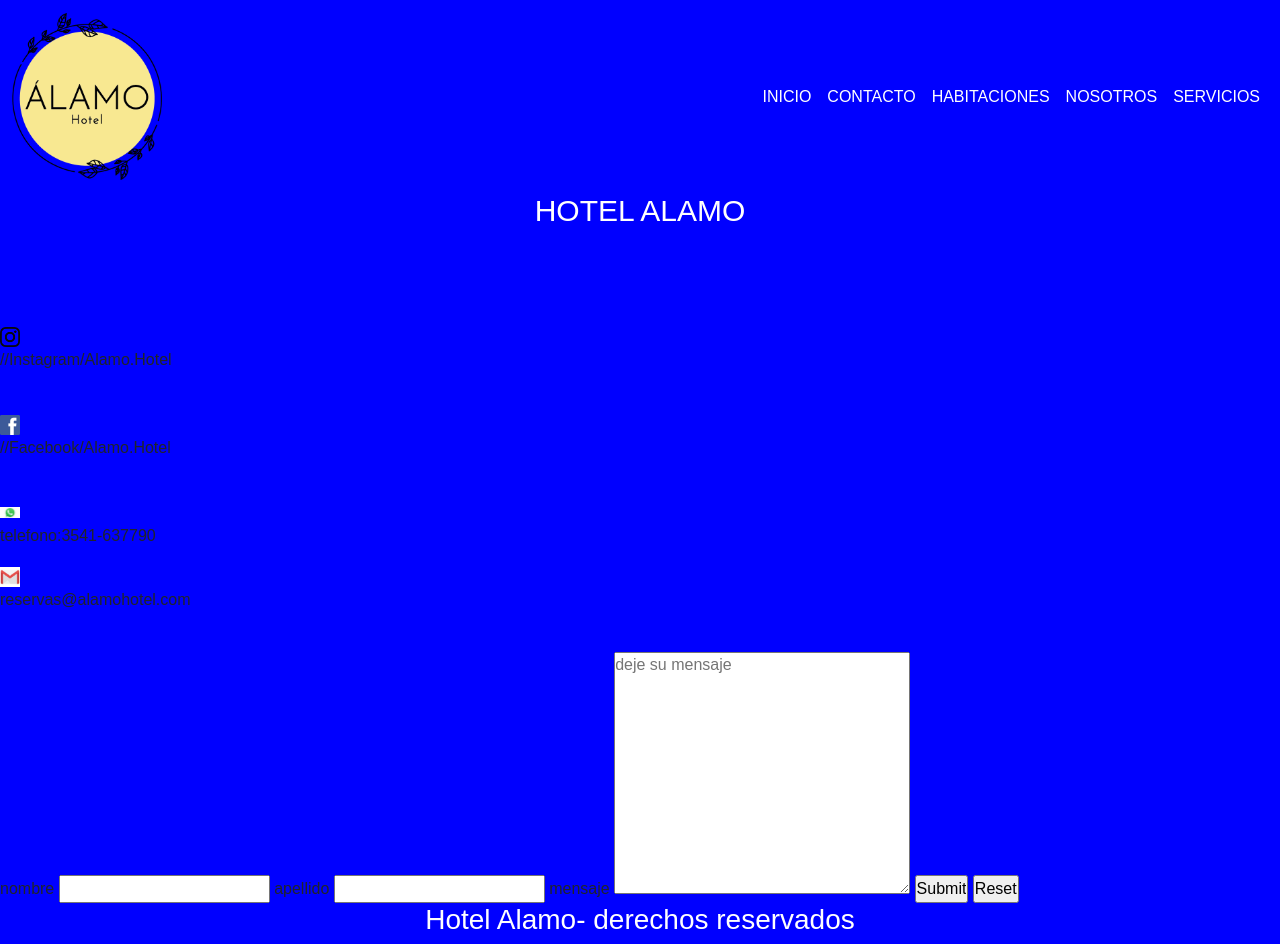
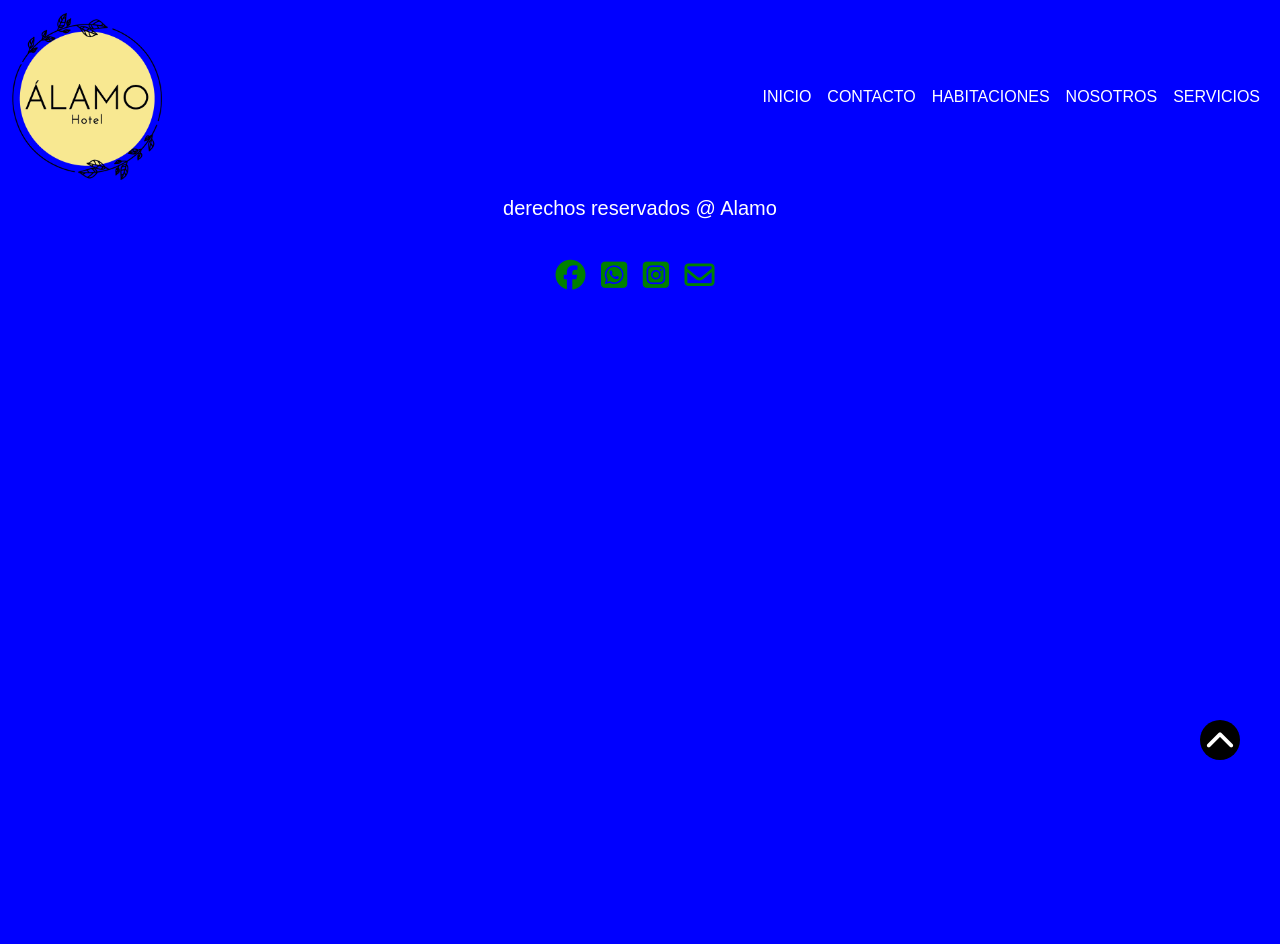
Before and after one commit to NahuelRodriguez2509/53800, a plain HTML site: page html/contacto.html in a window 1280 px wide. After the commit the page ends 800 px from the top, so only its background shows below. Drawn offline with nearby package versions, Linux system fonts and the light colour scheme; a web font is replaced by a local one.

Commit message:
vincular htmls

```diff
--- a/css/estilos.css
+++ b/css/estilos.css
@@ -16,7 +16,7 @@ footer{
     text-align: center;
     background-color: blue;
     color: white;
-    font-size: 30px;
+    font-size: 20px;
 }
 .redes{
     margin-top: 30px;
@@ -151,6 +151,7 @@ body{
     background-color: blue;
 }
 .call{
+    height: 100%;
     background-color: black;
     color: white;
     padding: 20px;
@@ -190,3 +191,6 @@ h2{
 html{
     scroll-behavior: smooth;
 }
+.mapa{
+    align-items: center;
+}
--- a/html/contacto.html
+++ b/html/contacto.html
@@ -6,6 +6,9 @@
     <!-- BS INICIA -->
     <link href="https://cdn.jsdelivr.net/npm/bootstrap@5.0.2/dist/css/bootstrap.min.css" rel="stylesheet" integrity="sha384-EVSTQN3/azprG1Anm3QDgpJLIm9Nao0Yz1ztcQTwFspd3yD65VohhpuuCOmLASjC" crossorigin="anonymous">
     <!--BS TERMINA  -->
+    <!-- INICIO DE IGRESO DE REDES -->
+    <link rel="stylesheet" href="https://cdnjs.cloudflare.com/ajax/libs/font-awesome/6.5.1/css/all.min.css" integrity="sha512-DTOQO9RWCH3ppGqcWaEA1BIZOC6xxalwEsw9c2QQeAIftl+Vegovlnee1c9QX4TctnWMn13TZye+giMm8e2LwA==" crossorigin="anonymous" referrerpolicy="no-referrer" />
+    <!-- FIN INICIO DE REDES -->
     <link rel="stylesheet" href="../css/estilos.css">
     <title>Hotel Alamo</title>
 
@@ -16,7 +19,7 @@
         <!-- inicia barra de navegacion -->
         <nav class="navbar navbar-expand-sm navbar-dark">
             <div class="container-fluid">
-            <a class="navbar-brand" href="#"><img class="logo" src="../imagenes/Logo-ALAMO.png" alt=""></a>
+            <a class="navbar-brand" href="index.html"><img class="logo" src="../imagenes/Logo-ALAMO.png" alt="Logo-ALAMO"></a>
             <button class="navbar-toggler" type="button" data-bs-toggle="collapse" data-bs-target="#collapsibleNavbar">
                 <span class="navbar-toggler-icon"></span>
             </button>
@@ -30,47 +33,42 @@
                 </li>
                 <li class="nav-item">
                     <a class="nav-link" href="../html/habitaciones.html">Habitaciones</a>
-                </li>
-                <li class="nav-item">
-                    <a class="nav-link" href="../html/nosotros.html">Nosotros</a>
-                </li>
-                <li class="nav-item">
-                    <a class="nav-link" href="../html/servicios.html">Servicios</a>
-                </li>
-                </ul>
+                    <li class="nav-item">
+                        <a class="nav-link" href="../html/nosotros.html">Nosotros</a>
+                    </li>
+                    <li class="nav-item">
+                        <a class="nav-link" href="../html/servicios.html">Servicios</a>
+                    </li>                </ul>
             </div>
             </div>
         </nav>
 
         <!-- fin barra de navegacion -->
+
+
+
     </header>
     <main>
-        <h1>Hotel Alamo</h1>
-
-        <h2>Contacto</h2>
-        <img src="../imagenes/instagram-logo-A807AD378B-seeklogo.com.png" width="20px" alt=""><p>//Instagram/Alamo.Hotel</p><br>
-        <img src="../imagenes/facebook-770688_640.webp" width="20px" alt=""><p>//Facebook/Alamo.Hotel</p><br>
-        <img src="../imagenes/waap.jpeg" width="20px" alt=""><br><p>telefono:3541-637790</p>
-        <img src="../imagenes/descarga.jpeg"width="20px"alt=""><p>reservas@alamohotel.com</p><br>
-        <form>
-            <label for="nombre">nombre</label>
-            <input type="text" id="nombre">
-
-            <label for="apellido">apellido</label>
-            <input type="text" id="apellido">
-
-            <label for="mensaje">mensaje</label>
-            <textarea name="" id="" cols="30" rows="10" placeholder="deje su mensaje"></textarea>
-
-            <input class="btnformulario" type="submit">
-            <input class="btnformulario" type="reset">
-        </form>
 
     </main>
     <footer>
-        <h3>Hotel Alamo- derechos reservados</h3>
+        <p> derechos reservados @ Alamo</p>
+        <div class="redes">
+            <a href="../html/contacto.html"><i class="fa-brands fa-facebook"></i></a>
+            <a href="../html/contacto.html"><i class="fa-brands fa-square-whatsapp"></i></a>
+            <a href="../html/contacto.html"><i class="fa-brands fa-square-instagram"></i></a>
+            <a href="../html/contacto.html"><i class="fa-regular fa-envelope"></i></i></a>
+        </div>
+        <a href="#" class="subir"><i class="fa-solid fa-chevron-up"></i></a>
+        </div>
+
+
     </footer>
+
+
+
     <script src="https://cdn.jsdelivr.net/npm/@popperjs/core@2.9.2/dist/umd/popper.min.js" integrity="sha384-IQsoLXl5PILFhosVNubq5LC7Qb9DXgDA9i+tQ8Zj3iwWAwPtgFTxbJ8NT4GN1R8p" crossorigin="anonymous"></script>
 <script src="https://cdn.jsdelivr.net/npm/bootstrap@5.0.2/dist/js/bootstrap.min.js" integrity="sha384-cVKIPhGWiC2Al4u+LWgxfKTRIcfu0JTxR+EQDz/bgldoEyl4H0zUF0QKbrJ0EcQF" crossorigin="anonymous"></script>
+
 </body>
 </html>
```
Also changed, not shown: html/habitaciones.html (+1 -1 lines), html/nosotros.html (+1 -1 lines), html/servicios.html (+1 -1 lines), index.html (+1 -1 lines).
